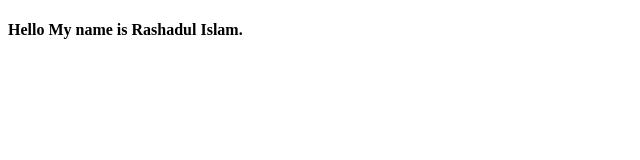
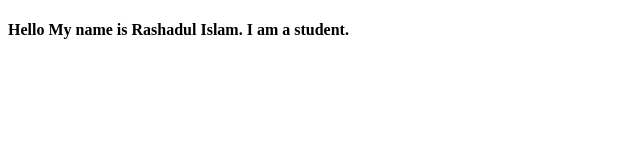
Before and after one commit to rashadulislam6452/test, a plain HTML site: page index.html in a window 1280 px wide. Shown: the whole page, without its empty margins (0-640 px from the left). Drawn offline with Linux system fonts and the light colour scheme.

Commit message:
Update index.html

```diff
--- a/index.html
+++ b/index.html
@@ -6,6 +6,6 @@
     <title>Test Page</title>
 </head>
 <body>
-    <h4>Hello My name is Rashadul Islam.</h4>
+    <h4>Hello My name is Rashadul Islam. I am a student.</h4>
 </body>
 </html>
```
